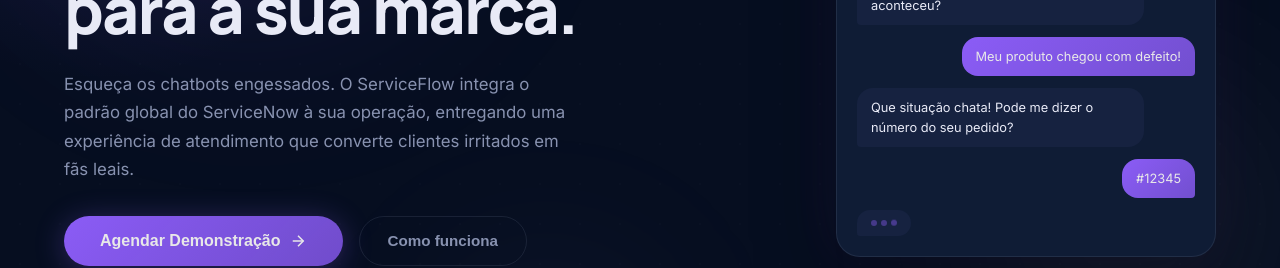
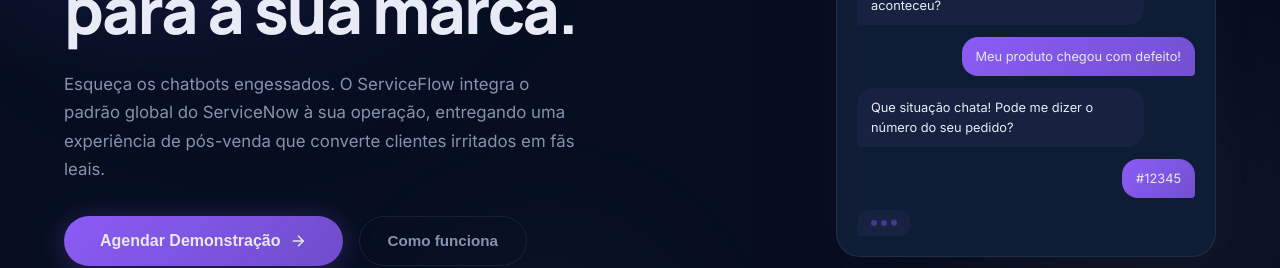
Before and after one commit to ThiagoVenturaV/serviceflow, a React (Vite) app: page / in a window 1280 px wide. Shown: the part 381-649 px from the top of the page. Built offline with nearby package versions, Linux system fonts and the light colour scheme.

Commit message:
alteracao copy

```diff
--- a/src/pages/LandingPage.jsx
+++ b/src/pages/LandingPage.jsx
@@ -371,7 +371,7 @@
               para a sua marca.
             </h1>
             <p className="hero-subtitle">
-              Esqueça os chatbots engessados. O ServiceFlow integra o padrão global do ServiceNow à sua operação, entregando uma experiência de atendimento que converte clientes irritados em fãs leais.
+              Esqueça os chatbots engessados. O ServiceFlow integra o padrão global do ServiceNow à sua operação, entregando uma experiência de pós-venda que converte clientes irritados em fãs leais.
             </p>
             <div className="hero-actions">
               <button id="hero-cta" className="btn-primary btn-large" onClick={onStartChat}>
```
